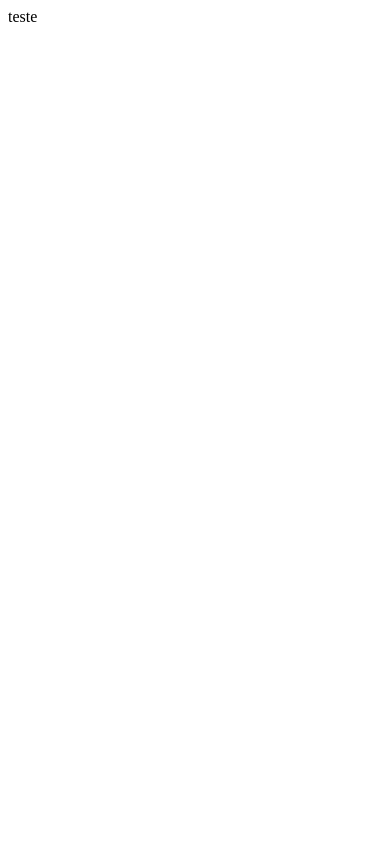
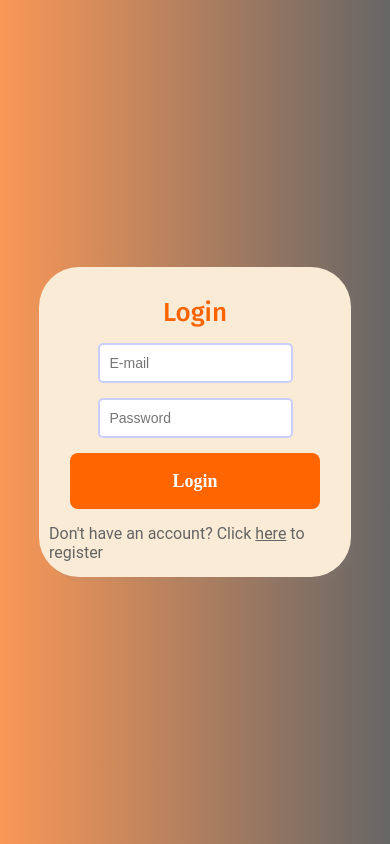
Before and after one commit to kundlatsch/admin-dashboard, a React (Create React App) app in the folder frontend/admin_dashboard/: page / in a window 390 px wide. Built offline with nearby package versions, Linux system fonts and the light colour scheme.

Commit message:
feat: add login screen

```diff
--- a/frontend/admin_dashboard/src/App.css
+++ b/frontend/admin_dashboard/src/App.css
@@ -0,0 +1,130 @@
+@import url('https://fonts.googleapis.com/css2?family=Fira+Sans:wght@300;500&display=swap');
+
+:root {
+  --primary-color: #ff6500;
+  --title-color: #fa6400;
+  --text-color: #646464;
+}
+
+* {
+  margin: 0;
+  padding: 0;
+  box-sizing: border-box;
+}
+
+body {
+  background-color: #ff6500;
+  background-image: linear-gradient(to right, #fa9857, #666666);
+  color: var(--text-color);
+  -webkit-font-smoothing: antialiased;
+}
+
+body, input, button {
+  font-family: Roboto, Arial, Helvetica, sans-serif;
+}
+
+h1, h2, h3, h4, h5, h6 {
+  color: var(--title-color);
+  font-weight: 500;
+  font-family: 'Fira Sans';
+}
+
+h1 {
+  font-size: 46px;
+}
+
+button {
+  width: 250px;
+  height: 56px;
+  border-radius: 8px;
+  font-weight: bold;
+  font-size: 16px;
+  border: 0;
+  align-self: center;
+  transition: background-color 0.2s;
+  cursor: pointer;
+  font-family: Ubuntu;
+  font-size: large;
+}
+
+.green-button {
+  background: var(--primary-color);
+  color: #FFF;
+}
+
+.green-button:hover {
+  background: #a84300;
+}
+
+.white-button {
+  background: #FFF;
+  color: #424242;
+}
+
+.white-button:hover {
+  background: rgb(179, 179, 179);
+}
+
+.center-container {
+  width: 100vw;
+  height: 100vh;
+  display: flex;
+  flex-direction: column;
+  align-items: center;
+  justify-content: center;
+}
+
+.default-container {
+  display: flex;
+  flex-direction: column;
+  align-items: center;
+  height: auto;
+  width: 40%;
+  border-radius: 40px;
+  background-color: antiquewhite;
+  box-shadow: 5px 5px #88888815;
+  padding-top: 30px;
+  padding-bottom: 50px;
+  gap: 15px;
+}
+
+.default-input {
+  height: 40px;
+  border: 2px solid rgba(116, 129, 243, 0.39);
+  border-radius: 5px;
+  padding-left: 10px;
+  font-size: 20px;
+  font-family: Arial, 'Fira Sans';
+  transition: 0.3s;
+}
+
+.default-input:focus {
+  outline: none;
+  border: 2px solid var(--primary-color);
+}
+
+.vspace20 {
+  height: 20px;
+}
+
+.vspace5 {
+  height: 5px;
+}
+
+@media (max-width: 500px) {
+  .default-container {
+    width: 80%;
+    padding-left: 10px;
+    padding-right: 10px;
+    padding-bottom: 15px;
+  }
+
+  .default-container h1 {
+    font-size: 26px;
+  }
+
+  .default-input {
+    font-size: 14px;
+  }
+
+}
--- a/frontend/admin_dashboard/src/context/AuthContext.js
+++ b/frontend/admin_dashboard/src/context/AuthContext.js
@@ -13,7 +13,7 @@ function AuthProvider({ children }) {
   useEffect(() => {
     const token = localStorage.getItem('token');
     if(token) {
-        adminAPI.defaults.headers.Authorization = `Bearer ${JSON.parse(token)}`;
+        adminAPI.defaults.headers.common["x-auth-token"] = `${JSON.parse(token)}`;
       const name = localStorage.getItem('name');
       setGlobalUsername(name);
       setAuthenticated(true);
@@ -24,8 +24,8 @@ function AuthProvider({ children }) {
 
 
   async function handleLogin(email, password) {
-    const { data } = await adminAPI.post('/auth', {
-      "A": 1,
+    const { data } = await adminAPI.post('/users/login', {
+      "request": true,
       email,
       password,
     }).catch(err => {
@@ -39,7 +39,7 @@ function AuthProvider({ children }) {
       localStorage.setItem('name', name);
       setGlobalUsername(name);
       localStorage.setItem('token', JSON.stringify(token));
-      adminAPI.defaults.headers.Authorization = `Bearer ${token}`;
+      adminAPI.defaults.headers.common["x-auth-token"] = `${token}`;
       setAuthenticated(true);
       return true;
     }
@@ -51,7 +51,7 @@ function AuthProvider({ children }) {
     setGlobalUsername("");
     localStorage.removeItem('token');
     localStorage.removeItem('name');
-    adminAPI.defaults.headers.Authorization = undefined;
+    adminAPI.defaults.headers.common["x-auth-token"] = undefined;
   }
 
   if (loading) {
--- a/frontend/admin_dashboard/src/pages/Home/index.js
+++ b/frontend/admin_dashboard/src/pages/Home/index.js
@@ -10,9 +10,80 @@ import './styles.css';
 
 function Home() {
 
+  let navigate = useNavigate();
+  //const { authenticated, handleLogin } = useContext(Context);
+  const handleLogin = () => {return 'ok'}
+  const MySwal = withReactContent(Swal);
+
+  const [email, setEmail] = useState("");
+  const [password, setPassword] = useState("");
+
+  function handleRegisterClick() {
+    navigate("/register");
+  }
+
+  const handleLoginClick = () => {
+    if (!validator.isEmail(email)) {
+      MySwal.fire({
+        icon: 'error',
+        title: 'Something went wrong...',
+        text: 'Please enter a valid email!',
+      });
+    } else if (!password) {
+      MySwal.fire({
+        icon: 'error',
+        title: 'Something went wrong...',
+        text: 'Password is a required field!',
+      });
+    } else {
+      handleLogin(email, password).then((data) => {
+        if (!data) {
+          MySwal.fire({
+            icon: 'error',
+            title: 'Something went wrong...',
+            text: 'Login failed, please verify your email and password values!',
+          });
+        } else {
+            navigate('/userHome');
+        }
+      });
+    }
+  };
+
   return (
     <div className="center-container" id="login-page">
-      teste
+      <div className="default-container">
+        <h1>Login</h1>
+        <input
+          type="email"
+          className="default-input"
+          id="login-input"
+          placeholder="E-mail"
+          onChange={(e) => {
+            setEmail(e.target.value);
+          }}
+        />
+        <input
+          type="password"
+          className="default-input"
+          placeholder="Password"
+          onChange={(e) => {
+            setPassword(e.target.value);
+          }}
+        />
+
+        <button
+          className="green-button"
+          id="login-button"
+          onClick={handleLoginClick}
+        >
+          Login
+        </button>
+
+        <p onClick={handleRegisterClick}>
+          Don't have an account? Click <u>here</u> to register
+        </p>
+      </div>
     </div>
 
   )
```
Also changed, not shown: frontend/admin_dashboard/src/pages/Home/2.js (deleted, +0 -91 lines).
